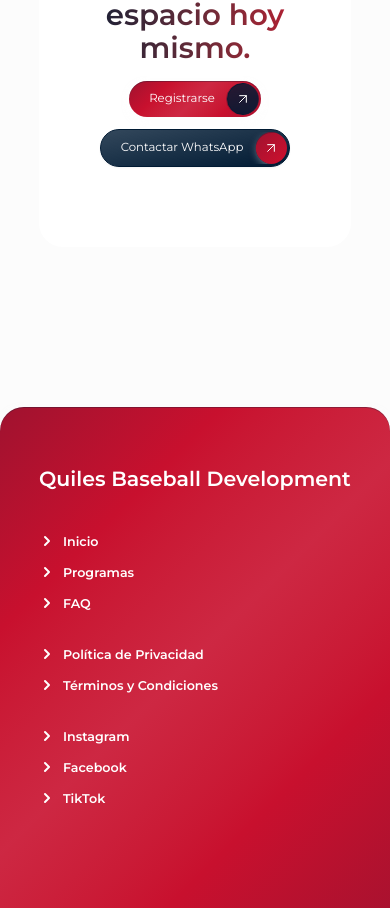
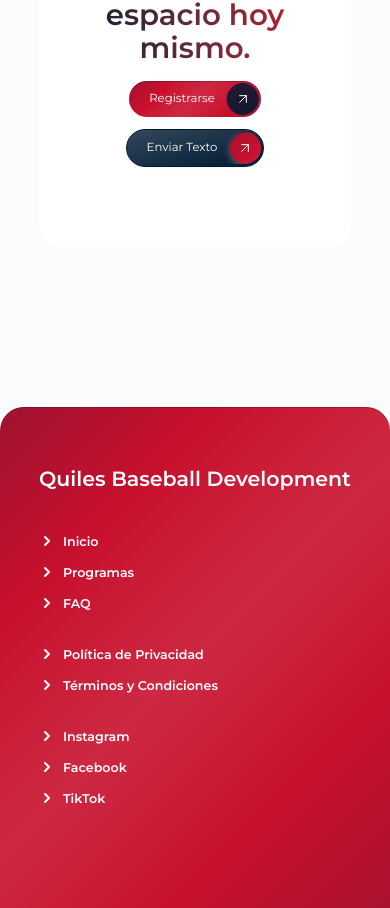
Before and after one commit to dmytro-webild/3779dd6b-8617-487e-825c-f6a469c6681f, a React (Vite) app: page / in a window 390 px wide. Shown: the part 8884-9792 px from the top of the page. Built offline with nearby package versions, Linux system fonts and the light colour scheme; a web font is replaced by a local one.

Commit message:
Bob AI: Update the phone number button in the contact section to use an 'sms:908-340-509

```diff
--- a/src/pages/HomePage.tsx
+++ b/src/pages/HomePage.tsx
@@ -241,8 +241,8 @@ export default function HomePage() {
         href: "#",
       }}
       secondaryButton={{
-        text: "Contactar WhatsApp",
-        href: "#",
+        text: "Enviar Texto",
+        href: "sms:908-340-5099",
       }}
       textAnimation="slide-up"
     />
```
